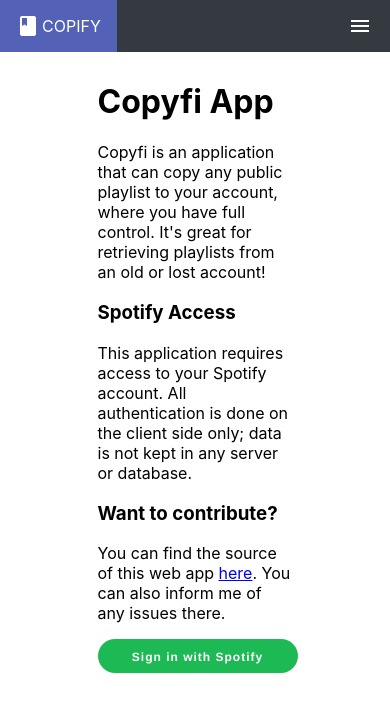
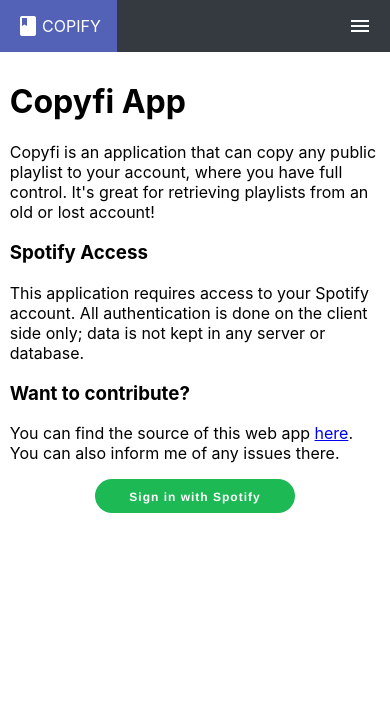
Before and after one commit to LfxB/copyfi, a React (Create React App) app: page / in a window 390 px wide. Shown: the top 712 px of the page. Built offline with nearby package versions, Linux system fonts and the light colour scheme.

Commit message:
Add CSS for mobile

```diff
--- a/src/Components/MainContainer.css
+++ b/src/Components/MainContainer.css
@@ -1,12 +1,19 @@
 .main-container {
-    position: relative;
-    z-index: 0;
-    background-color: rgb(255, 255, 255);
-    min-height: 100vh;
-    padding-bottom: 60px;
+  position: relative;
+  z-index: 0;
+  background-color: rgb(255, 255, 255);
+  min-height: 100vh;
+  padding-bottom: 60px;
 }
 
 .children-container {
+  margin: 0 auto;
+  width: 95vw;
+}
+
+@media only screen and (min-width: 768px) {
+  .children-container {
     margin: 0 auto;
     width: 50vw;
+  }
 }
```
